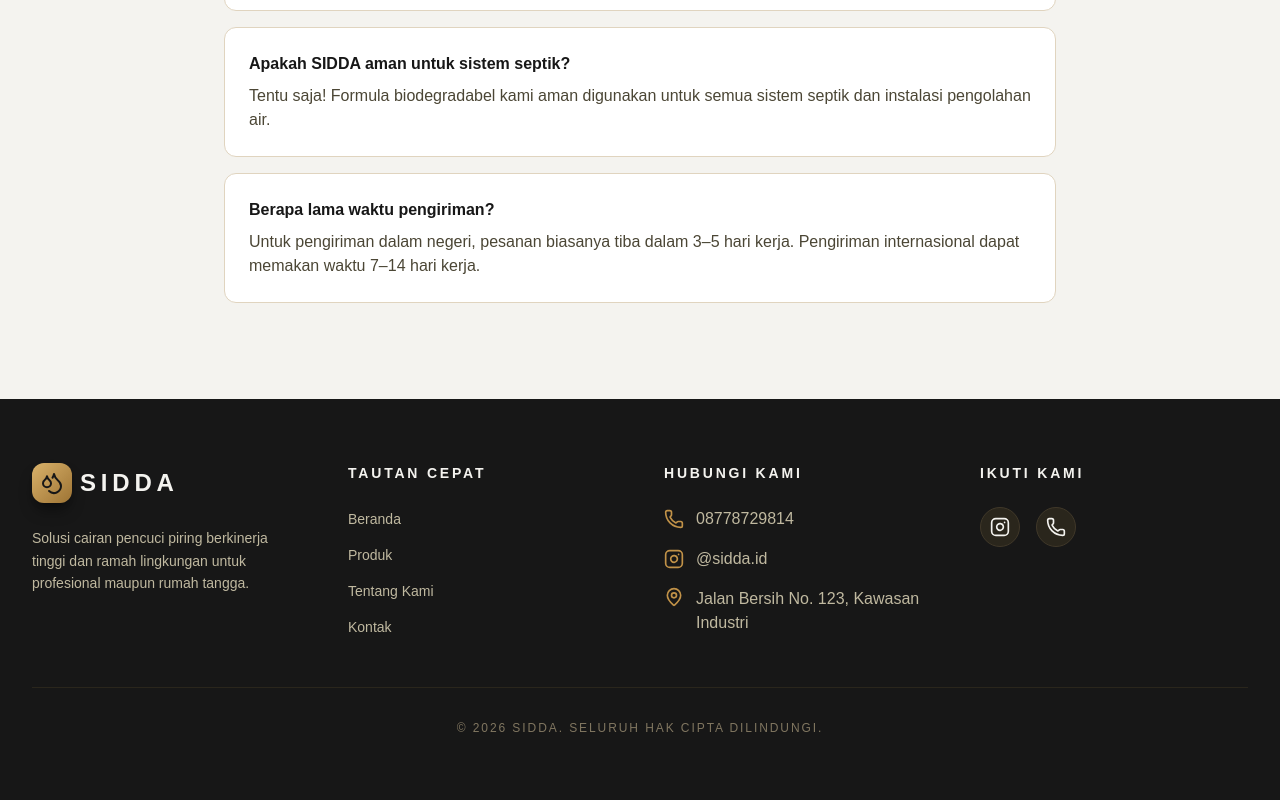
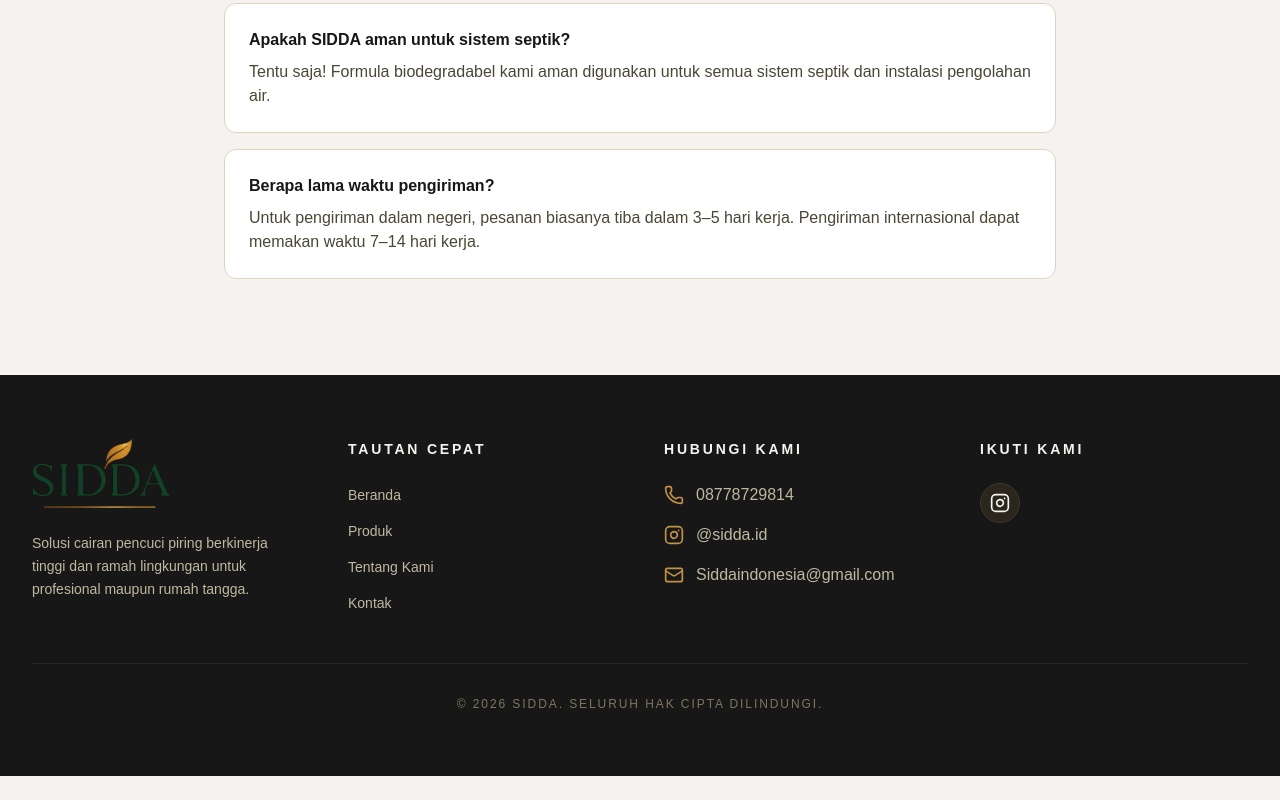
Before and after one commit to KonChannn/sidda-next, a Next.js app: page /contact in a window 1280 px wide. Shown: the part 1621-2421 px from the top of the page. After the commit the page ends 2397 px from the top, so only its background shows below. Built offline with nearby package versions, Linux system fonts and the light colour scheme; no server answers.

Commit message:
feat: update Footer and ContactPage components with new logo and email contact

```diff
--- a/src/components/layout/Footer.tsx
+++ b/src/components/layout/Footer.tsx
@@ -1,6 +1,7 @@
 import React from "react";
 import Link from "next/link";
-import { Droplets, Phone, MapPin, Instagram } from "lucide-react";
+import Image from "next/image";
+import { Phone, Mail, Instagram } from "lucide-react";
 import { createPageUrl } from "@/lib/utils";
 import type { PageName } from "@/lib/utils";
 
@@ -19,12 +20,13 @@ export default function Footer() {
           {/* Brand */}
           <div className="lg:col-span-1">
             <div className="flex items-center gap-2 mb-6">
-              <div className="w-10 h-10 rounded-xl bg-linear-to-br from-[#D9B26A] to-[#9E7434] flex items-center justify-center shadow-lg shadow-black/40">
-                <Droplets className="w-6 h-6 text-[#171717]" />
-              </div>
-              <span className="text-2xl font-bold tracking-[0.2em] uppercase">
-                SIDDA
-              </span>
+              <Image
+                src="/LogoTransparent.png"
+                alt="SIDDA"
+                width={140}
+                height={44}
+                className="object-contain"
+              />
             </div>
             <p className="text-[#C0B9A0] leading-relaxed text-sm">
               Solusi cairan pencuci piring berkinerja tinggi dan ramah
@@ -77,9 +79,14 @@ export default function Footer() {
                   @sidda.id
                 </a>
               </li>
-              <li className="flex items-start gap-3 text-[#C0B9A0]">
-                <MapPin className="w-5 h-5 text-[#C19248] shrink-0" />
-                <span>Jalan Bersih No. 123, Kawasan Industri</span>
+              <li className="flex items-center gap-3 text-[#C0B9A0]">
+                <Mail className="w-5 h-5 text-[#C19248] shrink-0" />
+                <a
+                  href="mailto:Siddaindonesia@gmail.com"
+                  className="hover:text-white transition-colors"
+                >
+                  Siddaindonesia@gmail.com
+                </a>
               </li>
             </ul>
           </div>
@@ -99,13 +106,6 @@ export default function Footer() {
               >
                 <Instagram className="w-5 h-5" />
               </a>
-              <a
-                href="tel:08778729814"
-                className="w-10 h-10 rounded-full bg-[#2A261C] flex items-center justify-center hover:bg-[#D9B26A] hover:text-[#171717] transition-colors border border-[#403829]"
-                aria-label="Call 08778729814"
-              >
-                <Phone className="w-5 h-5" />
-              </a>
             </div>
           </div>
         </div>
--- a/src/components/pages/ContactPage.tsx
+++ b/src/components/pages/ContactPage.tsx
@@ -34,7 +34,7 @@ const CONTACT_INFO: {
   {
     icon: Mail,
     title: "Email",
-    details: ["info@sidda.com", "sales@sidda.com"],
+    details: ["Siddaindonesia@gmail.com"],
   },
   {
     icon: MapPin,
```
